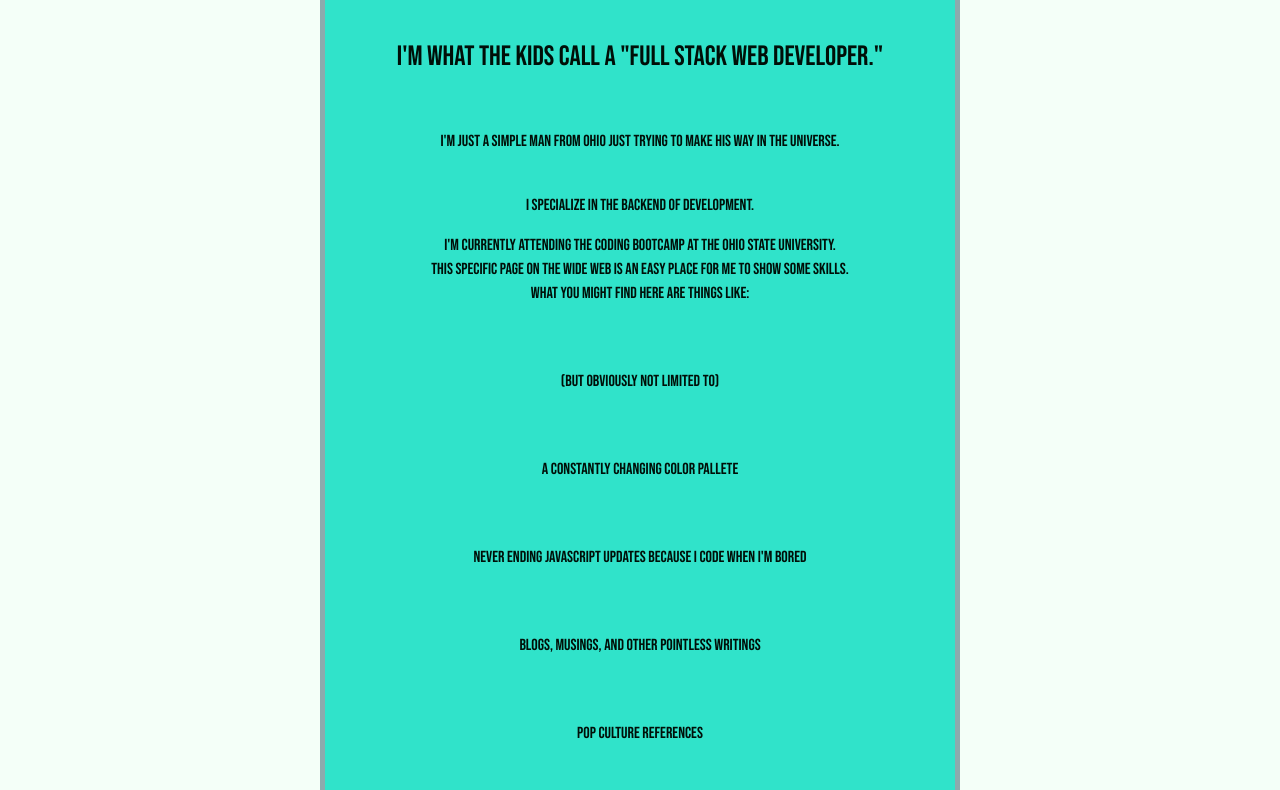
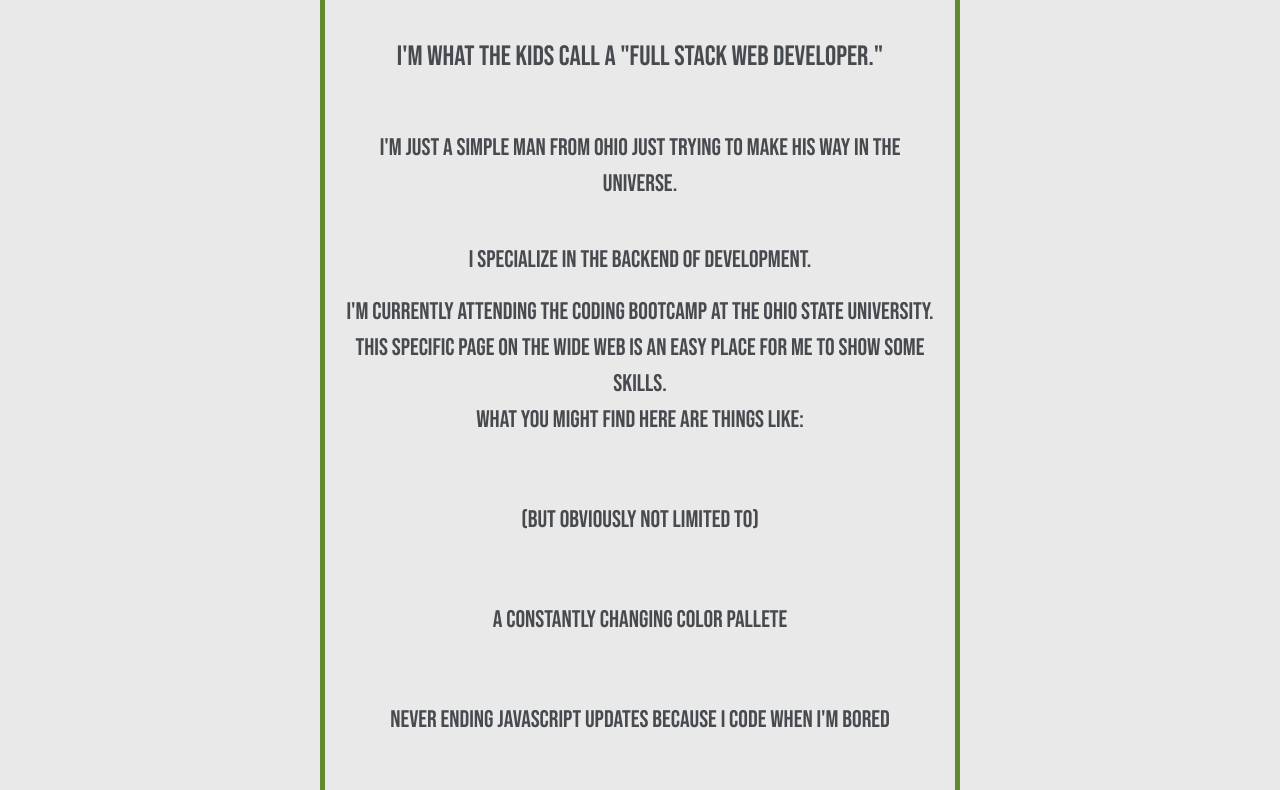
Before and after one commit to lancebailey26/portfolioUpdate, a plain HTML site: page index.html in a window 1280 px wide. Shown: the part 279-1069 px from the top of the page. Drawn offline with nearby package versions, Linux system fonts and the light colour scheme.

Commit message:
color palette + remove fortune while its broken

```diff
--- a/assets/style.css
+++ b/assets/style.css
@@ -1,17 +1,20 @@
 :root[color-mode="dark"]{
---primary:#40514E;
---secondary:#30E3CA;
---third:#11999E;
---text:#E4F9F5;
---fourth:#8baaad;
+--primary:#222629;
+--secondary:#474b4f;
+--third:#61892F;
+--text:#e9e9e9;
+--fourth:#86c232;
 
 }
 :root[color-mode="light"]{
-    --primary:#f4fff8;
-    --secondary:#8baaad;
-    --third: #30E3CA;
-    --text:#000F08;
-    --fourth: #8baaad;
+    --primary:#e9e9e9;
+    --secondary:#86c232;
+    --third: #e9e9e9;
+    --text:#474b4f;
+    --fourth: #61892F;
+}
+p{
+  font-size:24px;
 }
 .hide{
     display:none;
--- a/index.html
+++ b/index.html
@@ -106,7 +106,7 @@
           </button>
         </ul>
       </div>
-      <span id="fortune">joke.</span>
+      <!-- <span id="fortune">joke.</span> -->
     </nav>
     <div class="main">
       <h1>who am i?</h1>
```
Also changed, not shown: blog.html (+1 -1 lines).
